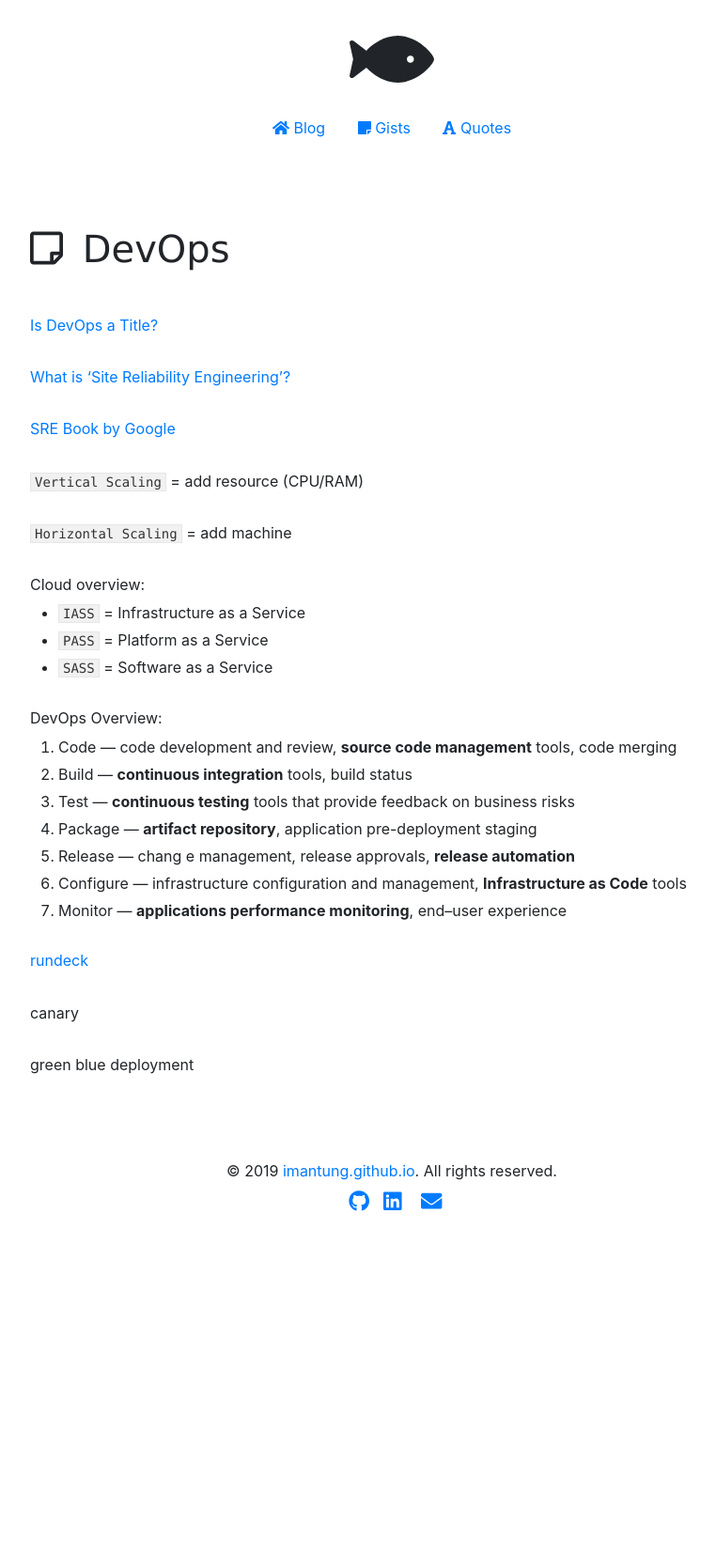
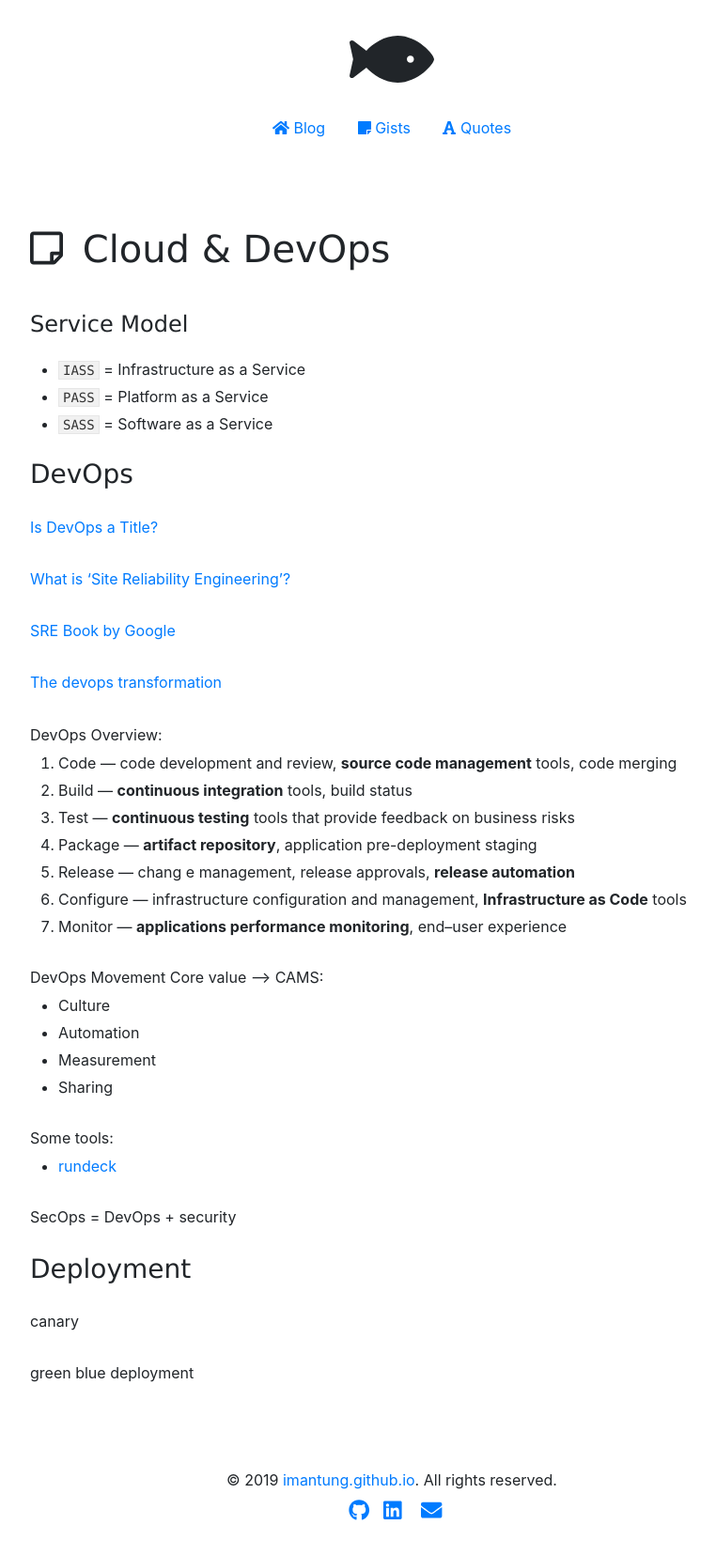
Before and after one commit to imantung/imantung.github.io, a Jekyll site: the page built from gist/cloud-and-devops.md, in a window 1280 px wide. Shown: the whole page at 94% size, without its empty margins (223-985 px from the left). Built offline with Jekyll 4.4.1, drawn with Linux system fonts in a browser that asks for light colours; before the commit the page ends 1328 px from its top, so only the background shows below that.

Commit message:
update content

```diff
--- a/gist/devops.md
+++ b/gist/cloud-and-devops.md
@@ -1,7 +1,15 @@
 ---
 layout: gist
-title: DevOps
+title: Cloud & DevOps
 ---
+
+#### Service Model
+
+- `IASS` = Infrastructure as a Service
+- `PASS` = Platform as a Service
+- `SASS` = Software as a Service
+
+### DevOps
 
 [Is DevOps a Title?](https://devops.com/is-devops-a-title/)
 
@@ -9,14 +17,7 @@ title: DevOps
 
 [SRE Book by Google](https://landing.google.com/sre/sre-book/toc/)
 
-`Vertical Scaling` = add resource (CPU/RAM)
-
-`Horizontal Scaling` = add machine
-
-Cloud overview:
-- `IASS` = Infrastructure as a Service
-- `PASS` = Platform as a Service
-- `SASS` = Software as a Service
+[The devops transformation](https://www.slideshare.net/benrockwood/lisa-2011-keynote-the-devops-transformation)
 
 DevOps Overview:
 1. Code — code development and review, **source code management** tools, code merging
@@ -27,9 +28,18 @@ DevOps Overview:
 6. Configure — infrastructure configuration and management, **Infrastructure as Code** tools
 7. Monitor — **applications performance monitoring**, end–user experience
 
+DevOps Movement Core value --> CAMS:
+- Culture
+- Automation
+- Measurement
+- Sharing
 
-[rundeck](https://www.rundeck.com/open-source)
+Some tools:
+- [rundeck](https://www.rundeck.com/open-source)
 
+SecOps = DevOps + security
+
+### Deployment
 
 canary
 
```
Also changed, not shown: gist/git.md (+2 -0 lines), gist/go.md (+5 -0 lines), gist/mac.md (+5 -0 lines), gist/startup.md (+11 -17 lines).
